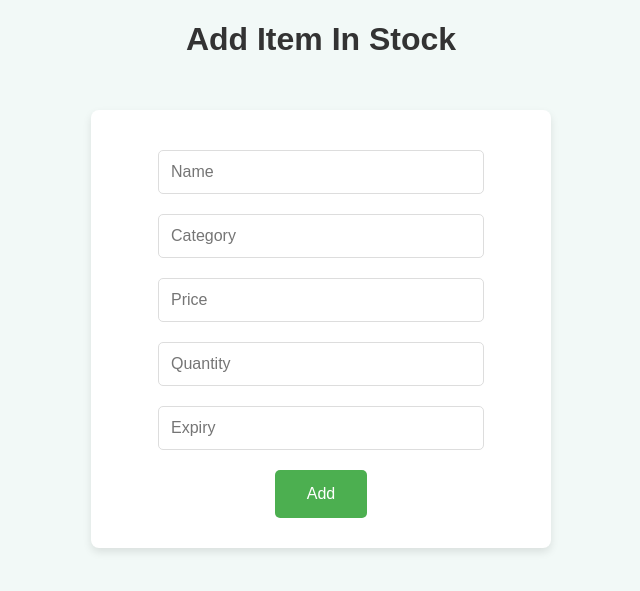
After one commit to soham2121/stock-management, a Flask app: page /AddStock in a window 1280 px wide. The commit adds this page. Shown: the top 591 px of the page, without its empty margins (319-959 px from the left). Run offline with Flask 3, Linux system fonts and the light colour scheme.

Commit message:
Stock List

```diff
--- a/app.py
+++ b/app.py
@@ -1,11 +1,30 @@
-from flask import Flask, render_template, request, redirect
-from functions import getConnection, define, checkUser, checkMail, checkPassword
+from flask import Flask, render_template, request, redirect, url_for
+from functions import getConnection, define, checkUser, checkMail, checkPassword, checkPassValid, getItems
 
 app = Flask(__name__)
+currentUser = None
 
 @app.route("/")
+def basic():
+    return redirect('/Home')
+
+@app.route("/Home")
 def home():
     return render_template("home.html")
+
+@app.route("/SignOut")
+def signout():
+    global currentUser
+    connection = getConnection()
+    cursor = connection.cursor()
+    cursor.execute("SELECT * FROM session")
+    record = cursor.fetchall()
+    username = record[0][0]
+    cursor.execute("DELETE FROM session WHERE username=?", (username,))
+    connection.commit()
+    connection.close()
+    currentUser = None
+    return redirect('/Home')
 
 @app.route("/Signup", methods=['GET', 'POST'])
 def signup():
@@ -19,6 +38,8 @@ def signup():
             return render_template("signup.html", error = "An account is already created with this mail")
         elif(checkUser(username)):
             return render_template("signup.html", error = "Username already taken")
+        elif(checkPassValid(password) == False):
+            return render_template("signup.html", passerror = True)
         elif(password != confirm):
             return render_template("signup.html", error = "Both passwords are not the same")
         elif(password == "" or username == "" or confirm == ""):
@@ -27,6 +48,7 @@ def signup():
             connection = getConnection()
             cursor = connection.cursor()
             cursor.execute("INSERT INTO users (username, mail, password) VALUES (?, ?, ?)", (username, mail, password))
+            cursor.execute("INSERT INTO session (username, password) VALUES (?, ?)", (username, password))
             connection.commit()
             connection.close()
             return redirect('/List')
@@ -35,22 +57,71 @@ def signup():
 
 @app.route("/Login", methods = ['GET', 'POST'])
 def login():
-    if request.method == 'POST':
-        username = str(request.form['name'])
-        password = str(request.form['password'])
-        check = checkPassword(username)
+    connection = getConnection()
+    cursor = connection.cursor()
+    cursor.execute("SELECT * FROM session")
+    record = cursor.fetchall()
+    if(len(record) > 1):
+        cursor.execute("DROP TABLE session")
+        connection.commit()
+        connection.close()
+    elif(record == []):
+        if request.method == 'POST':
+            username = str(request.form['name'])
+            password = str(request.form['password'])
+            check = checkPassword(username)
 
-        if(checkUser(username) == 0):
-            return render_template("login.html", error = "User is invalid")
-        elif(password == check):
-            return redirect('/List')
-        else:
-            return render_template("login.html", error = "Password is incorrect")
+            if(checkUser(username) == 0):
+                return render_template("login.html", error = "User is invalid")
+            elif(password == "" or username == ""):
+                return render_template("login.html", error = "All fields are required")
+            elif(password == check):
+                cursor.execute("INSERT INTO session (username, password) VALUES (?, ?)", (username, password))
+                connection.commit()
+                connection.close()
+                return redirect('/List')
+            else:
+                return render_template("login.html", error = "Password is incorrect")
+    else:
+        connection.commit()
+        connection.close()
+        return redirect('/List')
     return render_template("login.html")
 
-@app.route("/List")
-def List():
-    return render_template("stockList.html")
+@app.route("/List", methods = ['GET', 'POST'])
+def list():
+    global currentUser
+    connection = getConnection()
+    cursor = connection.cursor()
+    cursor.execute("SELECT * FROM session")
+    record = cursor.fetchall()
+    currentUser = record[0][0]
+    items = getItems(currentUser)
+    connection.commit()
+    connection.close()
+    return render_template("stockList.html", username = currentUser, items = items)
+
+@app.route("/AddStock", methods = ['GET', 'POST'])
+def addStock():
+    if request.method == 'POST':
+        global currentUser
+        name = str(request.form['name'])
+        category = str(request.form['category'])
+        price = str(request.form['price'])
+        quantity = str(request.form['quantity'])
+        expiry = str(request.form['expiry'])
+        if(expiry == ''):
+            expiry = "~"
+
+        connection = getConnection()
+        cursor = connection.cursor()
+        cursor.execute("INSERT INTO stock VALUES (?, ?, ?, ?, ?, ?)", (currentUser, name, category, price, quantity, expiry))
+        connection.commit()
+        connection.close()
+
+        return redirect('/List')
+
+    return render_template("addStock.html")
 
 define()
 
--- /dev/null
+++ b/templates/addStock.html
@@ -0,0 +1,81 @@
+<!DOCTYPE html>
+<html>
+<head>
+    <title>Add Item</title>
+    <style>
+        body {
+            font-family: Arial, sans-serif;
+            background-color: #f2f9f7; /* Light green background */
+            color: #333;
+            margin: 0;
+            padding: 0;
+            text-align: center;
+        }
+
+        h2 {
+            margin-top: 50px;
+            color: #4CAF50; /* Green color */
+        }
+
+        .form-container {
+            background-color: #fff;
+            padding: 30px;
+            border-radius: 8px;
+            box-shadow: 0 4px 8px rgba(0, 0, 0, 0.1);
+            display: inline-block;
+            max-width: 400px;
+            width: 100%;
+            margin-top: 30px;
+        }
+
+        input {
+            width: 300px;
+            padding: 12px;
+            margin: 10px 0;
+            border: 1px solid #ddd;
+            border-radius: 5px;
+            font-size: 16px;
+        }
+
+        button {
+            background-color: #4CAF50;
+            border: none;
+            color: white;
+            padding: 15px 32px;
+            text-align: center;
+            text-decoration: none;
+            display: inline-block;
+            font-size: 16px;
+            margin-top: 10px;
+            cursor: pointer;
+            border-radius: 5px;
+            transition: background-color 0.3s;
+        }
+
+        button:hover {
+            background-color: #45a049;
+        }
+
+        a {
+            text-decoration: none;
+            color: #0066cc; /* Blue color */
+        }
+
+        .footer {
+            margin-top: 20px;
+        }
+    </style>
+</head>
+<body>
+    <h1>Add Item In Stock</h1>
+
+    <form action="/AddStock" method="post" class="form-container">
+        <input type="text" placeholder="Name" name="name" required><br>
+        <input type="text" placeholder="Category" name="category" required><br>
+        <input type="text" placeholder="Price" name="price" required><br>
+        <input type="text" placeholder="Quantity" name="quantity" required><br>
+        <input type="text" placeholder="Expiry" name="expiry"><br>
+        <button type="submit">Add</button>
+    </form>
+</body>
+</html>
```
Also changed, not shown: functions.py (+31 -3 lines), templates/login.html (+5 -7 lines), templates/signup.html (+9 -5 lines), templates/stockList.html (+147 -5 lines), test.db.
